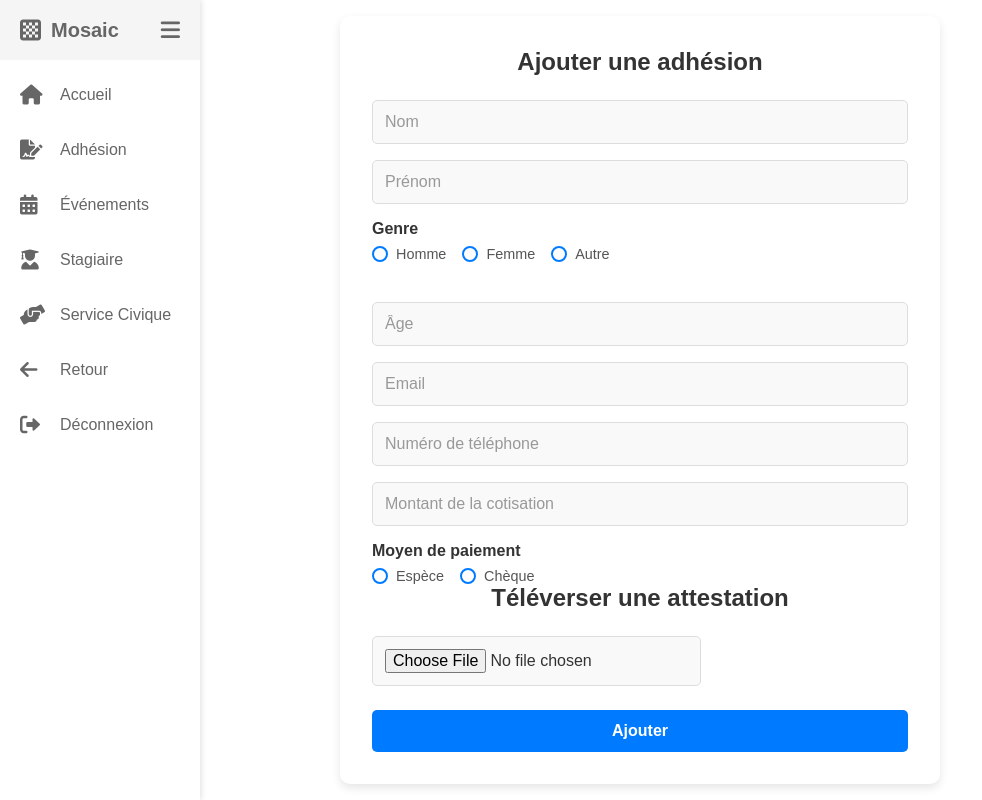
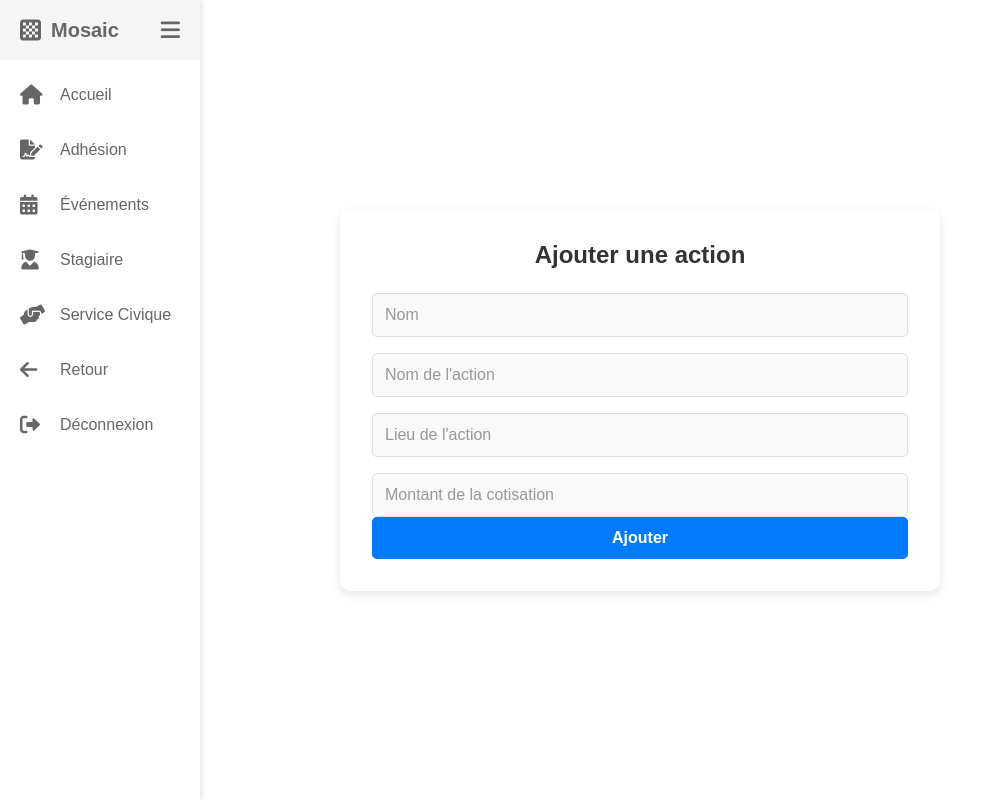
Before and after one commit to lechomeur/mosaic_web, a PHP site: page /view/addEvent.php in a window 1280 px wide. Shown: the whole page, without its empty margins (0-982 px from the left). Run offline with PHP 8.4, Linux system fonts and the light colour scheme; the template is opened without the code that fills it, so the values that code supplies are empty.

Commit message:
Update addEvent.php

```diff
--- a/view/addEvent.php
+++ b/view/addEvent.php
@@ -17,55 +17,14 @@ include __DIR__ . '/../view/header.php';
         <div class="container">
             <div class="signin-signup">
                 <!-- Formulaire d'ajout d'adhésion -->
-                <form id="loginForm" action="index.php?controller=adhesion&action=add&association_id=<?= htmlspecialchars($associationId) ?>" method="POST" class="sign-in-form" enctype="multipart/form-data">
-                    <h2 class="title">Ajouter une adhésion</h2>
+                <form id="loginForm" action="index.php?controller=evenement&action=add&association_id=<?= htmlspecialchars($associationId) ?>" method="POST" class="sign-in-form" enctype="multipart/form-data">
+                    <h2 class="title">Ajouter une action</h2>
                     <div class="input-field">
                         <input type="text" name="nom" placeholder="Nom" required>
                         <input type="hidden" name="association_id" id="associationId" value="<?= htmlspecialchars($associationId) ?>">
-                        <input type="text" name="prenom" placeholder="Prénom" required>
-                        <div class="genre-container">
-                            <h3>Genre</h3>
-                            <div class="radio-buttons">
-                                <label class="radio-button">
-                                    <input type="radio" name="genre" value="Homme">
-                                    <span class="radio-custom"></span>
-                                    Homme
-                                </label>
-                                <label class="radio-button">
-                                    <input type="radio" name="genre" value="Femme">
-                                    <span class="radio-custom"></span>
-                                    Femme
-                                </label>
-                                <label class="radio-button">
-                                    <input type="radio" name="genre" value="Autre">
-                                    <span class="radio-custom"></span>
-                                    Autre
-                                </label>
-                            </div>
-                        </div>
-                        <input type="number" name="age" placeholder="Âge" required>
-                        <input type="text" name="mail" placeholder="Email">
-                        <input type="text" name="numero" placeholder="Numéro de téléphone">
+                        <input type="text" name="lieu" placeholder="Nom de l'action" required>
+                        <input type="text" name="lieu" placeholder="Lieu de l'action">
                         <input type="number" name="cotisation" placeholder="Montant de la cotisation">
-                        <div class="paiement-container">
-                            <h3>Moyen de paiement</h3>
-                            <div class="radio-buttons">
-                                <label class="radio-button">
-                                    <input type="radio" name="moyenPaiement" value="Espèce">
-                                    <span class="radio-custom"></span>
-                                    Espèce
-                                </label>
-                                <label class="radio-button">
-                                    <input type="radio" name="moyenPaiement" value="Chèque">
-                                    <span class="radio-custom"></span>
-                                    Chèque
-                                </label>
-                            </div>
-                            <div class="upload-container">
-                                <h2 class="title">Téléverser une attestation</h2>
-                                <input type="file" name="attestation" accept=".pdf,.jpg,.png">
-                            </div>
-                        </div>
                     </div>
                 <input type="submit" value="Ajouter" class="btn">
                 </form>
```
